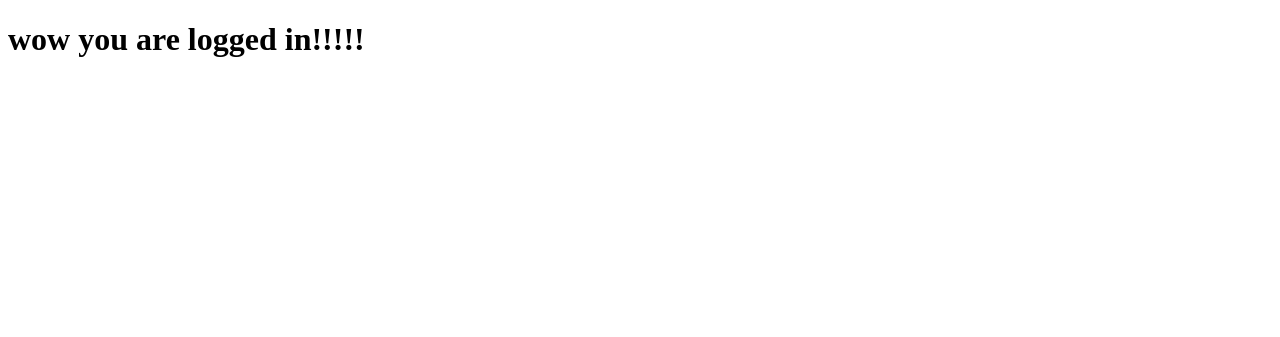
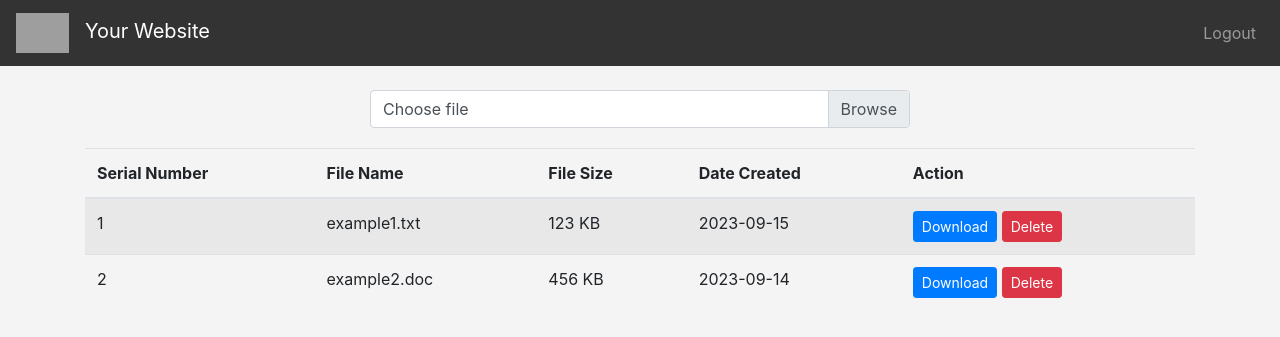
Before and after one commit to atharvjoshi34/cloud-vault, a Flask app: page /dashboard in a window 1280 px wide. Shown: the top 337 px of the page. Run offline with Flask 3, Linux system fonts and the light colour scheme; some libraries are stand-ins or nearby versions; grey boxes are pictures that could not be loaded.

Commit message:
added functionality of secret manager of GCP and added dashboard for the users

```diff
--- a/app.py
+++ b/app.py
@@ -3,15 +3,25 @@ import psycopg2
 import random
 from flask_mail import Mail, Message
 import smtplib
+from google.cloud import secretmanager
+from google.cloud import storage
+
 
 app = Flask(__name__)
 
 # Configure session for OTP storage
 app.secret_key = 'your_secret_key'  # Replace with a strong secret key
+client = secretmanager.SecretManagerServiceClient()
+
+project_id = "steel-ace-399104"
+
+email_password_response = client.access_secret_version(request={"name": f"projects/{project_id}/secrets/emailer-password/versions/latest"})
+db_password_response = client.access_secret_version(request={"name": f"projects/{project_id}/secrets/db-password/versions/latest"})
+
 
 email_address = 'cloudvaultapp@gmail.com'  # Your email address
-email_password = 'dkuj jtof xpnz htpa'
-
+email_password = email_password_response.payload.data.decode("UTF-8")
+db_password = db_password_response.payload.data.decode("UTF-8")
 
 @app.route("/")
 def home_page():
@@ -40,7 +50,7 @@ def signup():
         conn = psycopg2.connect(
             dbname='signup',
             user='postgres',
-            password='Anuj@2000',
+            password= db_password,
             host='localhost',
             port='5432'
         )
@@ -111,7 +121,7 @@ def otp_verification():
                 conn = psycopg2.connect(
                     dbname='signup',
                     user='postgres',
-                    password='Anuj@2000',
+                    password=db_password,
                     host='localhost',
                     port='5432'
                 )
@@ -119,6 +129,11 @@ def otp_verification():
 
                 insert_query = """INSERT INTO details(first_name, last_name, user_name, passwd, email) VALUES (%s, %s, %s, %s, %s)"""
                 cur.execute(insert_query, (first_name, last_name, user_name, password, email_id))
+
+                user_bucket = create_user_bucket(user_name)
+                # Grant Storage Object Admin role to the user
+                grant_object_admin_role(user_bucket, email_id)
+
                 conn.commit()
                 cur.close()
                 conn.close()
@@ -151,7 +166,7 @@ def login():
         conn = psycopg2.connect(
             dbname='signup',
             user='postgres',
-            password='Anuj@2000',
+            password= db_password,
             host='localhost',
             port='5432'
         )
@@ -215,5 +230,22 @@ def otp_verification_login():
 def dashboard():
     return render_template('dashboard.html')
 
+
+# Utility Functions
+def create_user_bucket(username):
+    storage_client = storage.Client()
+    bucket_name = f"cloud-vault-{username}"  # Unique bucket name
+    bucket = storage_client.create_bucket(bucket_name)
+    return bucket
+
+def grant_object_admin_role(bucket, email):
+    # Grant the Storage Object Admin role to the user
+    policy = bucket.get_iam_policy(requested_policy_version=3)
+    policy.bindings.append(
+        {"role": "roles/storage.objectAdmin", "members": [f"user:{email}"]}
+    )
+    bucket.set_iam_policy(policy)
+
+
 if __name__ == "__main__":
     app.run(debug=True)
--- a/templates/dashboard.html
+++ b/templates/dashboard.html
@@ -3,9 +3,104 @@
 <head>
     <meta charset="UTF-8">
     <meta name="viewport" content="width=device-width, initial-scale=1.0">
-    <title>Document</title>
+    <title>Your Website</title>
+    <!-- Include Bootstrap CSS -->
+    <link rel="stylesheet" href="https://maxcdn.bootstrapcdn.com/bootstrap/4.5.2/css/bootstrap.min.css">
+    <!-- Include custom CSS -->
+    <style>
+        /* Add custom styles here */
+        body {
+            background-color: #f4f4f4;
+        }
+        .navbar {
+            background-color: #333;
+        }
+        .navbar-brand {
+            color: #fff;
+        }
+        .navbar-brand img {
+            max-height: 40px;
+            margin-right: 10px;
+        }
+        .navbar-dark .navbar-toggler-icon {
+            color: #fff;
+        }
+        .table-container {
+            margin-top: 20px;
+        }
+    </style>
 </head>
 <body>
-    <h1> wow you are logged in!!!!!</h1>
+
+<!-- Navigation Bar -->
+<nav class="navbar navbar-expand-lg navbar-dark">
+    <a class="navbar-brand" href="#">
+        <img src="your-logo.png" alt="Your Logo"> Your Website
+    </a>
+    <!-- Logout Button (you can customize the link) -->
+    <ul class="navbar-nav ml-auto">
+        <li class="nav-item">
+            <a class="nav-link" href="#">Logout</a>
+        </li>
+    </ul>
+</nav>
+
+<div class="container mt-4">
+    <!-- Upload File Button -->
+    <div class="row">
+        <div class="col-md-6 offset-md-3">
+            <div class="custom-file">
+                <input type="file" class="custom-file-input" id="uploadFile">
+                <label class="custom-file-label" for="uploadFile">Choose file</label>
+            </div>
+        </div>
+    </div>
+
+    <!-- Table -->
+    <div class="row table-container">
+        <div class="col-md-12">
+            <table class="table table-striped">
+                <thead>
+                    <tr>
+                        <th>Serial Number</th>
+                        <th>File Name</th>
+                        <th>File Size</th>
+                        <th>Date Created</th>
+                        <th>Action</th>
+                    </tr>
+                </thead>
+                <tbody>
+                    <!-- Dummy Data Rows -->
+                    <tr>
+                        <td>1</td>
+                        <td>example1.txt</td>
+                        <td>123 KB</td>
+                        <td>2023-09-15</td>
+                        <td>
+                            <button class="btn btn-primary btn-sm">Download</button>
+                            <button class="btn btn-danger btn-sm">Delete</button>
+                        </td>
+                    </tr>
+                    <tr>
+                        <td>2</td>
+                        <td>example2.doc</td>
+                        <td>456 KB</td>
+                        <td>2023-09-14</td>
+                        <td>
+                            <button class="btn btn-primary btn-sm">Download</button>
+                            <button class="btn btn-danger btn-sm">Delete</button>
+                        </td>
+                    </tr>
+                    <!-- Add more rows with similar structure for your data -->
+                </tbody>
+            </table>
+        </div>
+    </div>
+</div>
+
+<!-- Include Bootstrap JS and jQuery -->
+<script src="https://code.jquery.com/jquery-3.5.1.slim.min.js"></script>
+<script src="https://cdn.jsdelivr.net/npm/@popperjs/core@2.9.3/dist/umd/popper.min.js"></script>
+<script src="https://maxcdn.bootstrapcdn.com/bootstrap/4.5.2/js/bootstrap.min.js"></script>
 </body>
 </html>
```
Also changed, not shown: templates/use.txt (+12 -0 lines).
